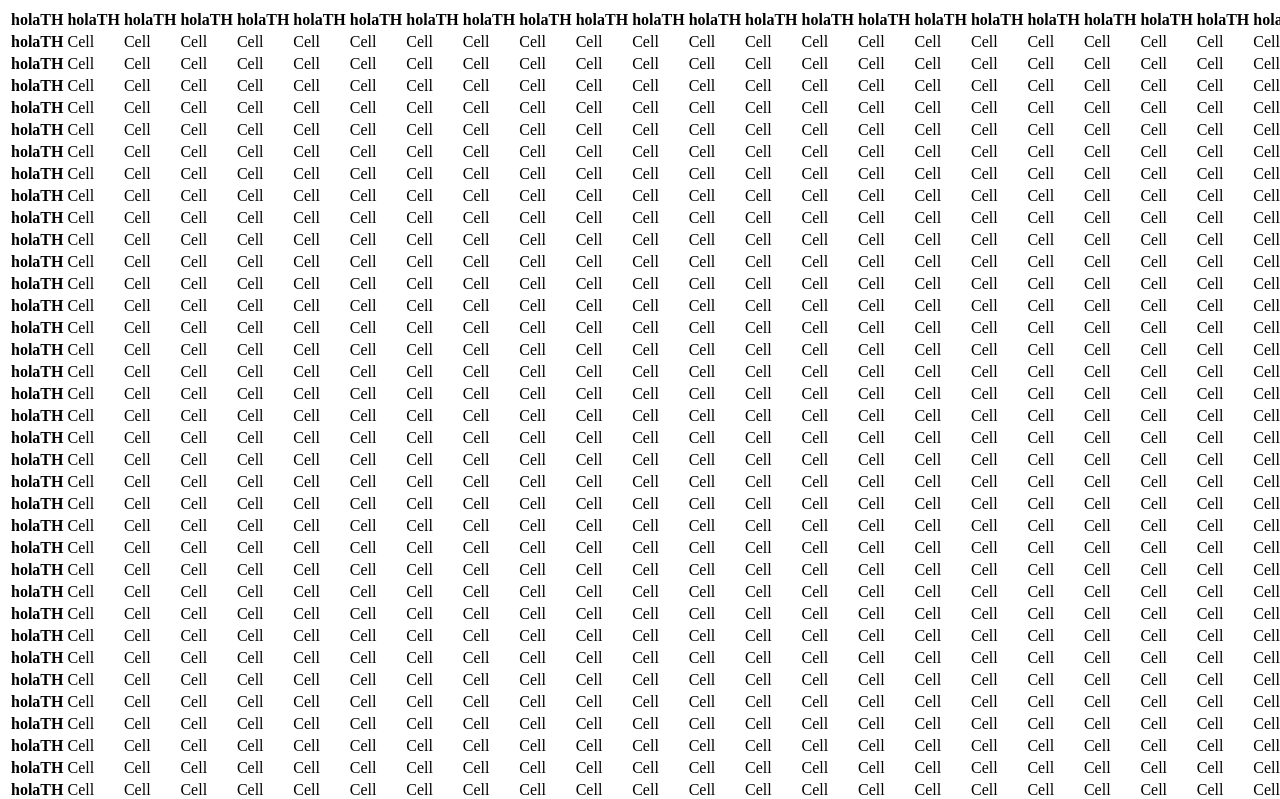
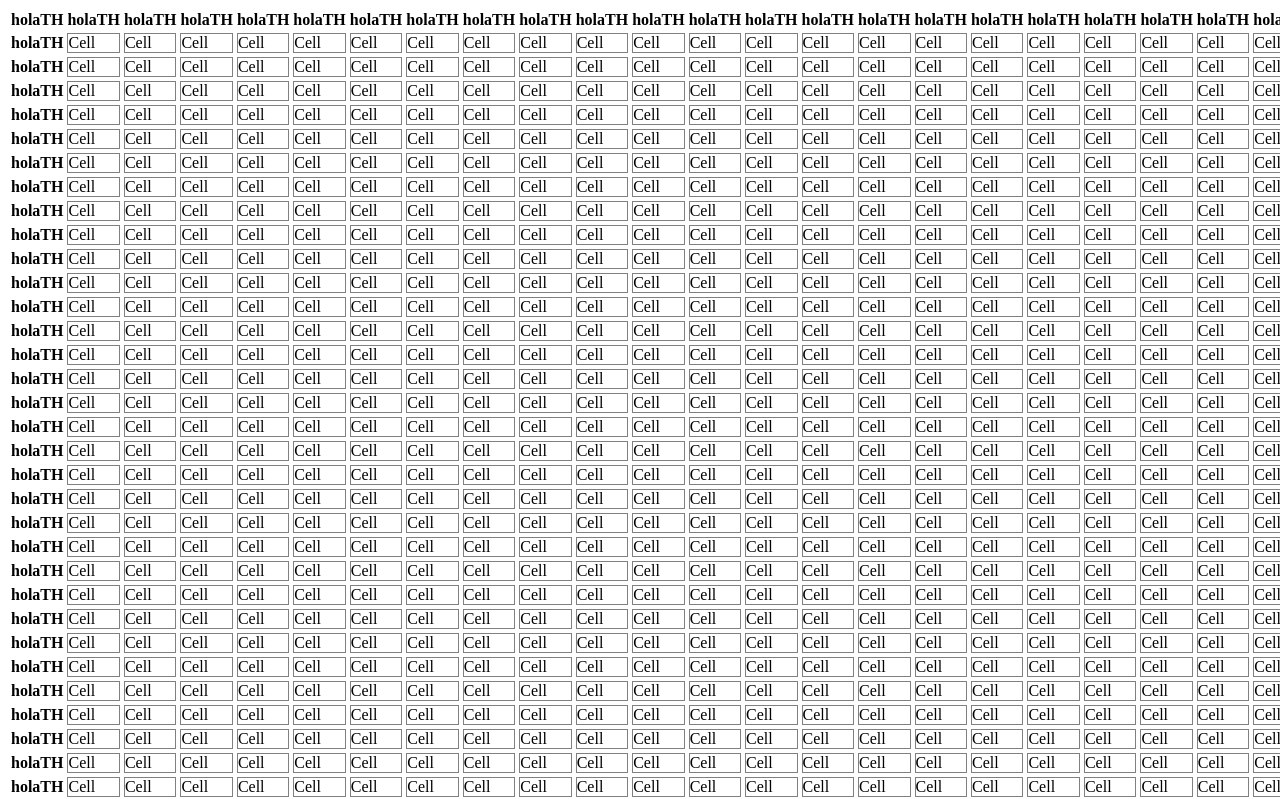
Before and after one commit to jeank23/excel-sheet-app, a React (Create React App) app: page / in a window 1280 px wide. Shown: the top 799 px of the page. Built offline with nearby package versions, Linux system fonts and the light colour scheme.

Commit message:
CReating new style for cell component

```diff
--- /dev/null
+++ b/src/components/Cell.css
@@ -0,0 +1,5 @@
+.Cell {
+    border: 1px solid gray;
+    max-width: 200px;
+    background-color: white;
+}
--- a/src/components/Cell.js
+++ b/src/components/Cell.js
@@ -1,10 +1,22 @@
 import React, { Component } from 'react';
+import "./Cell.css";
 
 class Cell extends Component {
 
+    state = {
+        cellDoubleCliked: false
+    }
+
+    handleDoubleClick = () => {
+        this.setState({
+            cellDoubleCliked: true
+        });
+    }
 
     render(){
-        return <div>Cell</div>
+        return (<div onDoubleClick={this.handleDoubleClick} className="Cell">
+                    { this.state.cellDoubleCliked ? <input type="text"/> : "Cell" }
+                </div>);
     }
 }
 
```
